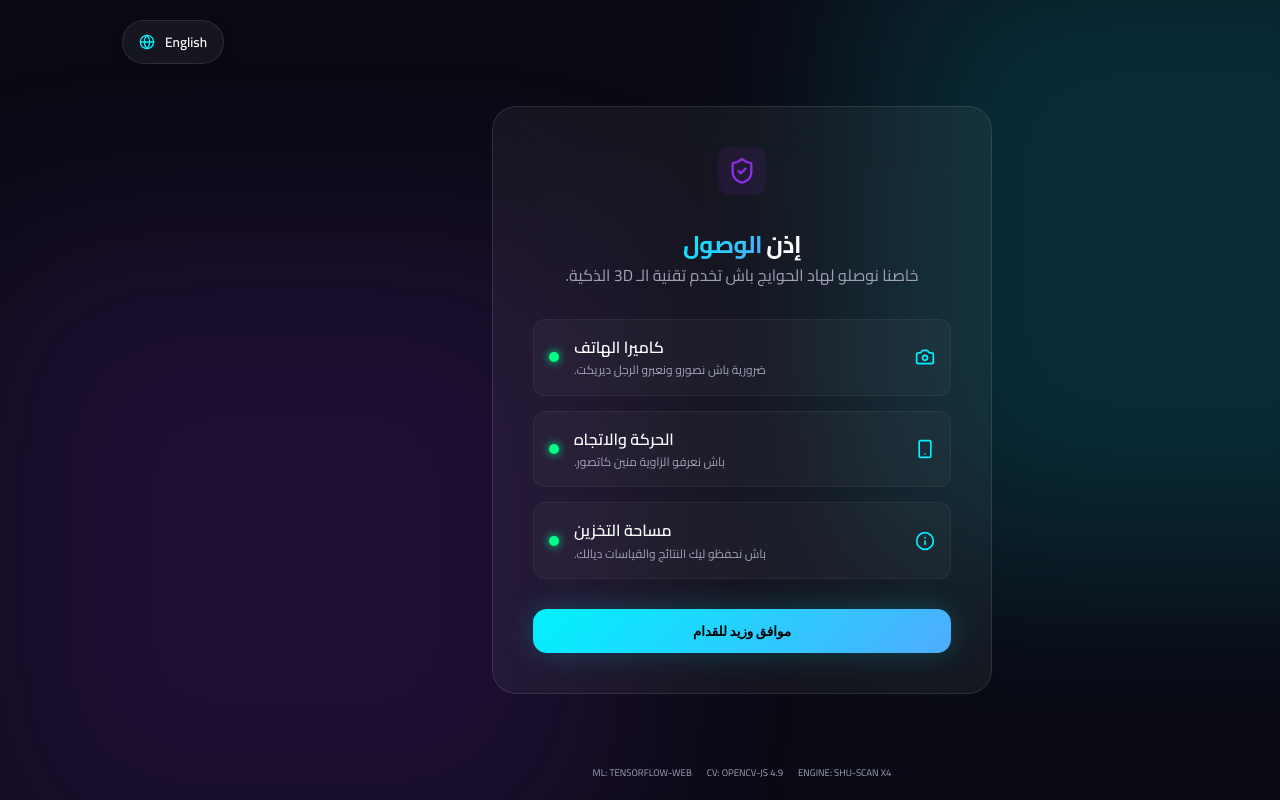
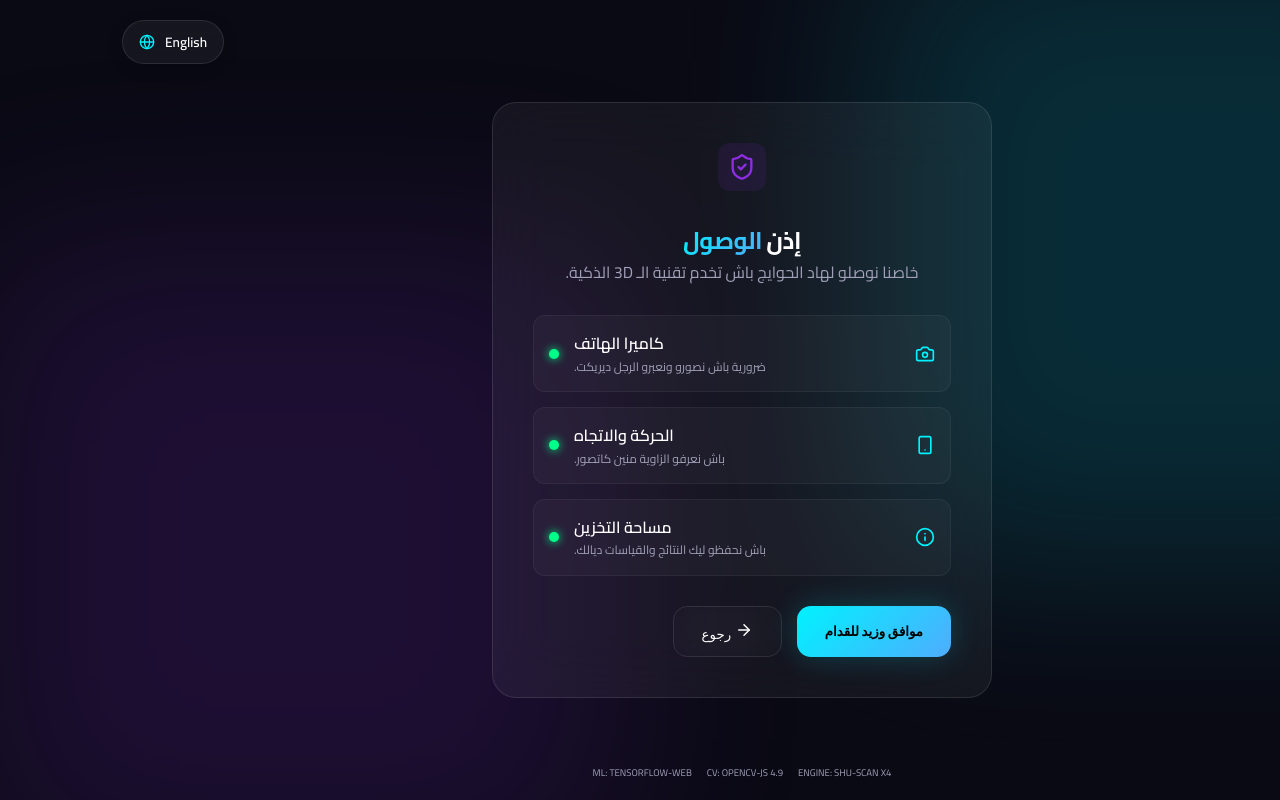
Before and after one commit to design444888/shoe-size-app, a React (Vite) app: page / in a window 1280 px wide. Both pictures are taken after a click on the button "بدا العبار دابا". Built offline with nearby package versions, Linux system fonts and the light colour scheme.

Commit message:
modif btn retour

```diff
--- a/src/App.tsx
+++ b/src/App.tsx
@@ -9,6 +9,7 @@ import {
   FileText,
   CreditCard,
   ArrowRight,
+  ArrowLeft,
   RotateCcw,
   CheckCircle2,
   ShoppingBag,
@@ -203,9 +204,14 @@ const App: React.FC = () => {
               </div>
             </div>
 
-            <button className="neon-btn" style={{ width: '100%', justifyContent: 'center' }} onClick={() => setStep('setup')}>
-              {t.agree}
-            </button>
+            <div className="btn-group">
+              <button className="neon-btn" style={{ justifyContent: 'center' }} onClick={() => setStep('setup')}>
+                {t.agree}
+              </button>
+              <button className="outline-btn" style={{ justifyContent: 'center', gap: '8px' }} onClick={() => setStep('welcome')}>
+                <ArrowLeft size={18} className="icon-flip" /> {t.backBtn}
+              </button>
+            </div>
           </motion.div>
         )}
 
@@ -250,9 +256,14 @@ const App: React.FC = () => {
               <p style={{ fontSize: '0.85rem', color: 'var(--text-muted)' }}>{t.tip}</p>
             </div>
 
-            <button className="neon-btn" style={{ marginTop: '50px', width: '100%', justifyContent: 'center' }} onClick={() => setStep('scanning')}>
-              {t.launchBtn} <Scan size={20} />
-            </button>
+            <div className="btn-group">
+              <button className="neon-btn" style={{ justifyContent: 'center' }} onClick={() => setStep('scanning')}>
+                {t.launchBtn} <Scan size={20} />
+              </button>
+              <button className="outline-btn" style={{ justifyContent: 'center', gap: '8px' }} onClick={() => setStep('permissions')}>
+                <ArrowLeft size={18} className="icon-flip" /> {t.backBtn}
+              </button>
+            </div>
           </motion.div>
         )}
 
--- a/src/translations.ts
+++ b/src/translations.ts
@@ -52,6 +52,7 @@ export const translations = {
     optimized: '*النتائج مضبوطة على حساب الأحذية الرياضية.',
     exportBtn: 'تحميل التقرير PDF',
     newScan: 'عبار جديد',
+    backBtn: 'رجوع',
     mesh: 'شبكة الـ 3D',
     active: 'نشطة'
   },
@@ -108,6 +109,7 @@ export const translations = {
     optimized: '*Values optimized for performance footwear.',
     exportBtn: 'Export PDF Report',
     newScan: 'New Scan',
+    backBtn: 'Back',
     mesh: '3D Topological Mesh',
     active: 'Active'
   }
```
